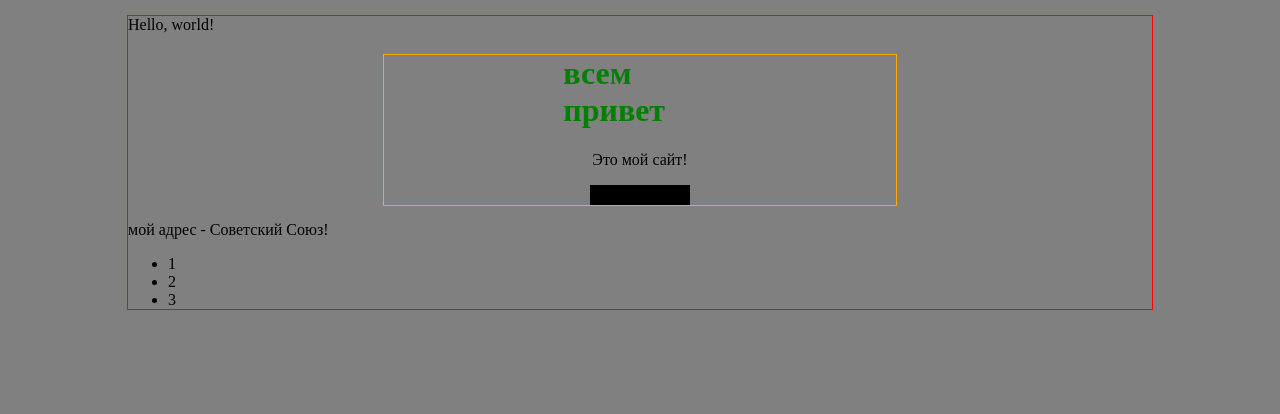
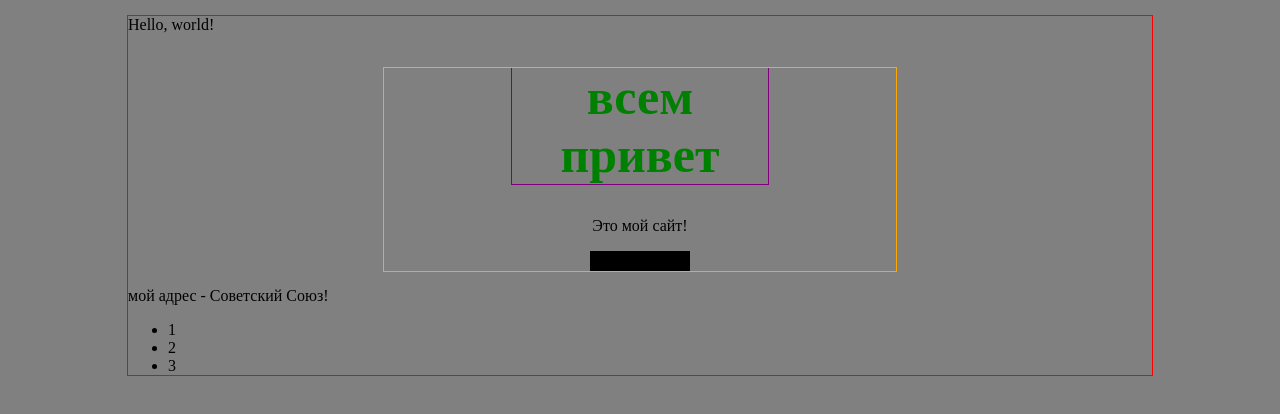
Before and after one commit to NikMik-81/the-project, a plain HTML site: page index.html in a window 1280 px wide. Drawn offline with Linux system fonts and the light colour scheme.

Commit message:
увеличил заголовок

```diff
--- a/css/style.css
+++ b/css/style.css
@@ -17,7 +17,10 @@
   color: green;
   margin-left: auto;
   margin-right: auto;
-  width: 30%;
+  width: 50%;
+  font-size: 50px;
+  outline: 1px solid purple;
+  text-align: center;
 }
 
 .button {
```
